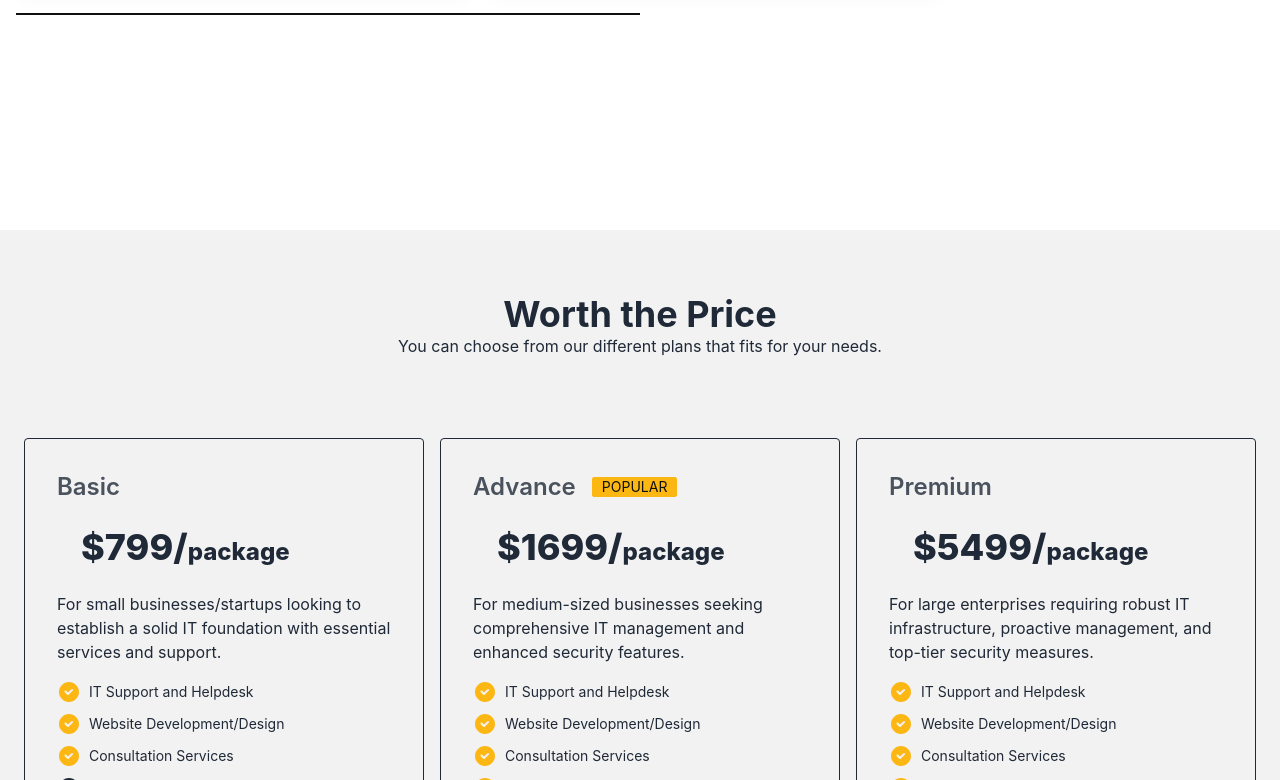
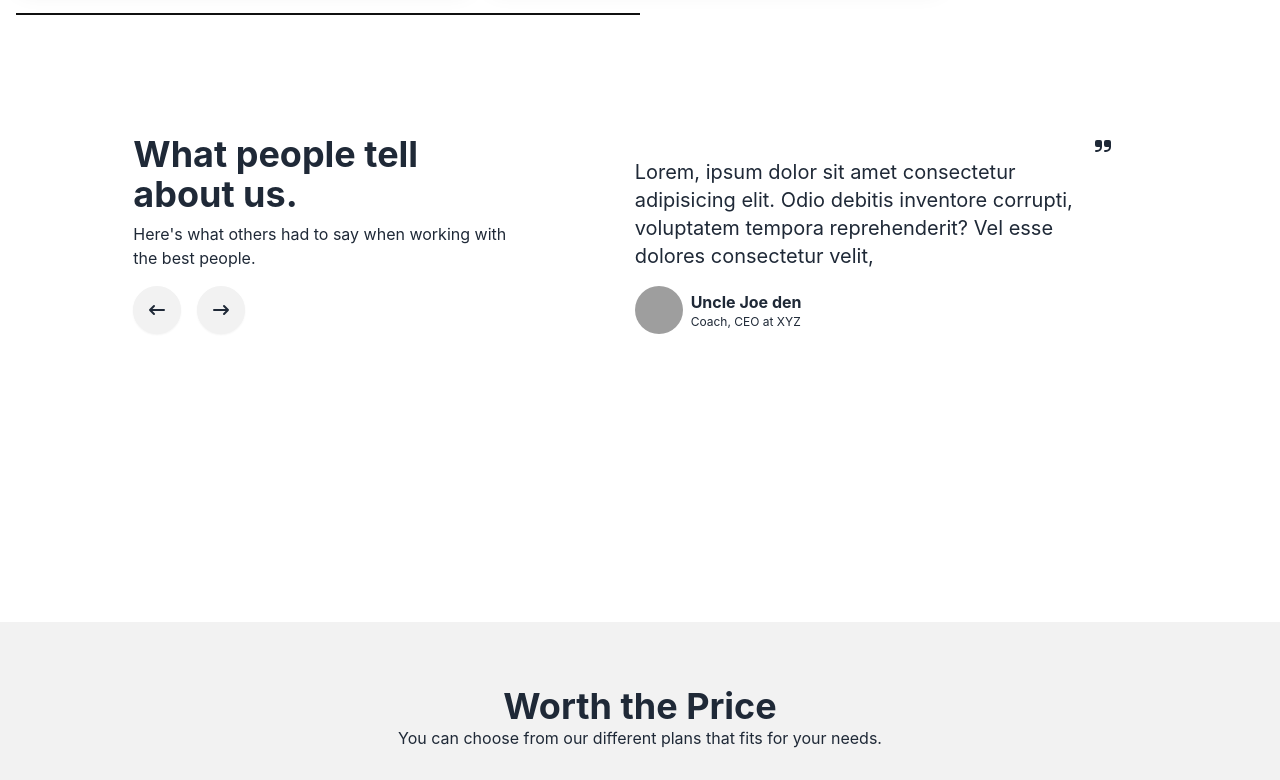
Before and after one commit to Fortune-Tech-Solutions/fortunetechsolutions, a React (Vite) app: page / in a window 1280 px wide. Shown: the part 3880-4660 px from the top of the page. Built offline with nearby package versions, Linux system fonts and the light colour scheme; grey boxes are pictures that could not be loaded.

Commit message:
Added Testimonial

```diff
--- a/src/components/EmailForm.jsx
+++ b/src/components/EmailForm.jsx
@@ -163,7 +163,7 @@ const EmailForm = () => {
             </div>
 
             <div className="mt-8 flex justify-between items-center space-x-4">
-                <div className="text-sm text-base-content/50">By clicking &quot;Talk to fts&quot;, I acknowledge I have read and understand the <span className="text-base-content">Privacy Notice</span>.</div>
+                <div className="text-sm text-base-content/50">By clicking &quot;Contact Us&quot;, I acknowledge I have read and understand the <span className="text-base-content">Privacy Notice</span>.</div>
                 <motion.button
                     whileTap={{ scale: 0.95 }}
                     className={`btn btn-secondary text-primary rounded px-8 ${isLoading ? "btn-disabled" : ""}`} onClick={sendForm}>
--- /dev/null
+++ b/src/components/Testimonials.jsx
@@ -0,0 +1,62 @@
+import testimonies from "../data/testimonies";
+import Testimony from "./Testimony";
+import { useState } from "react";
+
+const Testimonials = () => {
+    const [currentSlide, setCurrentSlide] = useState(0);
+
+    const prev = () => {
+        setCurrentSlide(currentSlide => (currentSlide === 0 ? testimonies.length - 1 :
+            currentSlide - 1
+        ))
+    }
+
+    const next = () => {
+        setCurrentSlide(currentSlide => (currentSlide === testimonies.length - 1 ? 0 :
+            currentSlide + 1
+        ))
+    }
+    return (
+        <div className="py-16 mx-auto max-w-7xl flex justify-evenly px-4">
+            <div className="space-y-4 py-8 max-w-sm flex flex-col justify-between">
+                <div className="space-y-2">
+                    <h2 className="text-4xl font-bold">What people tell about us.</h2>
+                    <p>Here&apos;s what others had to say when working with the best people.</p>
+                </div>
+                <div className="flex space-x-4">
+                    <button onClick={prev} className="btn btn-circle">
+                        <svg className="w-6 h-6 text-gray-800 dark:text-white" aria-hidden="true" xmlns="http://www.w3.org/2000/svg" width="24" height="24" fill="none" viewBox="0 0 24 24">
+                            <path stroke="currentColor" strokeLinecap="round" strokeLinejoin="round" strokeWidth="2" d="M5 12h14M5 12l4-4m-4 4 4 4" />
+                        </svg>
+                    </button>
+
+                    <button onClick={next} className="btn btn-circle">
+                        <svg className="w-6 h-6 text-gray-800 dark:text-white" aria-hidden="true" xmlns="http://www.w3.org/2000/svg" width="24" height="24" fill="none" viewBox="0 0 24 24">
+                            <path stroke="currentColor" strokeLinecap="round" strokeLinejoin="round" strokeWidth="2" d="M19 12H5m14 0-4 4m4-4-4-4" />
+                        </svg>
+                    </button>
+                </div>
+            </div>
+            <div className="min-w-80 max-w-lg w-full py-8">
+                <div className="overflow-hidden relative w-full">
+                    <div className={`flex w-full transition-transform ease-out duration-700`}
+                        style={{ transform: `translateX(-${currentSlide * 100}%)` }}>
+                        {
+                            testimonies.map((testimony, index) => (
+                                <Testimony
+                                    key={index}
+                                    message={testimony.message}
+                                    image={testimony.image}
+                                    name={testimony.name}
+                                    position={testimony.position}
+                                />
+                            ))
+                        }
+                    </div>
+                </div>
+            </div>
+        </div>
+    );
+}
+
+export default Testimonials;
--- /dev/null
+++ b/src/components/Testimony.jsx
@@ -0,0 +1,30 @@
+
+const Testimony = ({message, image, name, position}) => {
+    return (
+        <div className="flex flex-col w-full min-w-full">
+            <div className="self-end pr-8">
+                <svg className="w-6 h-6 text-gray-800 dark:text-white" aria-hidden="true" xmlns="http://www.w3.org/2000/svg" width="24" height="24" fill="currentColor" viewBox="0 0 24 24">
+                    <path fillRule="evenodd" d="M6 6a2 2 0 0 0-2 2v3a2 2 0 0 0 2 2h3a3 3 0 0 1-3 3H5a1 1 0 1 0 0 2h1a5 5 0 0 0 5-5V8a2 2 0 0 0-2-2H6Zm9 0a2 2 0 0 0-2 2v3a2 2 0 0 0 2 2h3a3 3 0 0 1-3 3h-1a1 1 0 1 0 0 2h1a5 5 0 0 0 5-5V8a2 2 0 0 0-2-2h-3Z" clipRule="evenodd" />
+                </svg>
+            </div>
+
+            <div className="pr-12 mb-4 text-xl">
+                {message}
+            </div>
+
+            <div className="flex items-center">
+                <div className="avatar">
+                    <div className="w-12 rounded-full">
+                        <img src={image} alt="Testimonee Image" />
+                    </div>
+                </div>
+                <div className="ml-2">
+                    <h4 className="font-bold text-base">{name}</h4>
+                    <p className="text-xs">{position}</p>
+                </div>
+            </div>
+        </div>
+    );
+}
+
+export default Testimony;
--- a/src/data/planOptions.jsx
+++ b/src/data/planOptions.jsx
@@ -7,7 +7,7 @@ const plansOptions = [
         title: "Basic",
         value: (
             <div>
-                $799/<span className="text-2xl">package</span>
+                $799*<span className="text-2xl">package</span>
             </div>
         ),
         body: (
@@ -46,7 +46,7 @@ const plansOptions = [
         ),
         actions: (
             <div className="space-x-1 w-full mt-8">
-                <button className="btn btn-secondary text-primary w-full rounded">Get Started</button>
+                <button className="btn btn-secondary text-primary w-full rounded">Buy Now</button>
             </div>
         )
     },
@@ -55,7 +55,7 @@ const plansOptions = [
         badge: true,
         value: (
             <div>
-                $1699/<span className="text-2xl">package</span>
+                $1699*<span className="text-2xl">package</span>
             </div>
         ),
         body: (
@@ -91,7 +91,7 @@ const plansOptions = [
         ),
         actions: (
             <div className="space-x-1 w-full mt-8">
-                <button className="btn btn-secondary text-primary w-full rounded">Get Started</button>
+                <button className="btn btn-secondary text-primary w-full rounded">Buy Now</button>
             </div>
         )
     },
@@ -99,7 +99,7 @@ const plansOptions = [
         title: "Premium",
         value: (
             <div>
-                $5499/<span className="text-2xl">package</span>
+                $5499*<span className="text-2xl">package</span>
             </div>
         ),
         body: (
@@ -135,7 +135,7 @@ const plansOptions = [
         ),
         actions: (
             <div className="space-x-1 w-full mt-8">
-                <button className="btn btn-secondary text-primary w-full rounded">Get Started</button>
+                <button className="btn btn-secondary text-primary w-full rounded">Buy Now</button>
             </div>
         )
     },
--- /dev/null
+++ b/src/data/testimonies.jsx
@@ -0,0 +1,22 @@
+const testimonies = [
+    {
+        message: "Lorem, ipsum dolor sit amet consectetur adipisicing elit. Odio debitis inventore corrupti, voluptatem tempora reprehenderit? Vel esse dolores consectetur velit,",
+        image: "https://img.daisyui.com/images/stock/photo-1534528741775-53994a69daeb.webp",
+        name: "Uncle Joe den",
+        position: "Coach, CEO at XYZ"
+    },
+    {
+        message: "Lorem, ipsum dolor sit amet consectetur adipisicing elit. Odio debitis inventore corrupti, voluptatem tempora reprehenderit? Vel esse dolores consectetur velit,",
+        image: "https://img.daisyui.com/images/stock/photo-1534528741775-53994a69daeb.webp",
+        name: "Uncle Joe den",
+        position: "Coach, CEO at XYZ"
+    },
+    {
+        message: "Lorem, ipsum dolor sit amet consectetur adipisicing elit. Odio debitis inventore corrupti, voluptatem tempora reprehenderit? Vel esse dolores consectetur velit,",
+        image: "https://img.daisyui.com/images/stock/photo-1534528741775-53994a69daeb.webp",
+        name: "Uncle Joe den",
+        position: "Coach, CEO at XYZ"
+    },
+]
+
+export default testimonies;
--- a/src/sections/Pricing.jsx
+++ b/src/sections/Pricing.jsx
@@ -8,13 +8,14 @@ const Pricing = () => {
     const [seeDetails, setSeeDetails] = useState(false);
 
     return (
-        <>
-            <div className="text-center bg-base-200 pt-16">
+        <div className="bg-base-200">
+            <div className="max-w-7xl mx-auto ">
+                <div className="text-center pt-16">
                     <h2 className="text-4xl font-bold">Worth the Price</h2>
                     <p>You can choose from our different plans that fits for your needs.</p>
                 </div>
 
-            <div className="bg-base-200 pt-8 px-4">
+                <div className="pt-8 px-4">
 
 
 
@@ -167,8 +168,8 @@ const Pricing = () => {
                     </div>
 
                 </div>
-
-        </>
+            </div>
+        </div>
     );
 }
 
--- a/src/sections/Projects.jsx
+++ b/src/sections/Projects.jsx
@@ -4,6 +4,7 @@ import fht from "../assets/projects images/fht.png"
 import pc from "../assets/projects images/pc.png"
 import restreetsmart from "../assets/projects images/restreetsmart.png"
 import fts from "../assets/projects images/fts.png"
+import Testimonials from "../components/Testimonials"
 
 const Projects = () => {
     return (
@@ -119,6 +120,9 @@ const Projects = () => {
                     <div className="divider divider-primary col-start-1 xl:col-end-auto"></div>
                 </div>
             </div>
+
+
+            <Testimonials />
         </div>
     );
 }
```
Also changed, not shown: 2 other files (tests, documents, lock files or other folders). Lines whose indentation alone changed are shown as unchanged.
